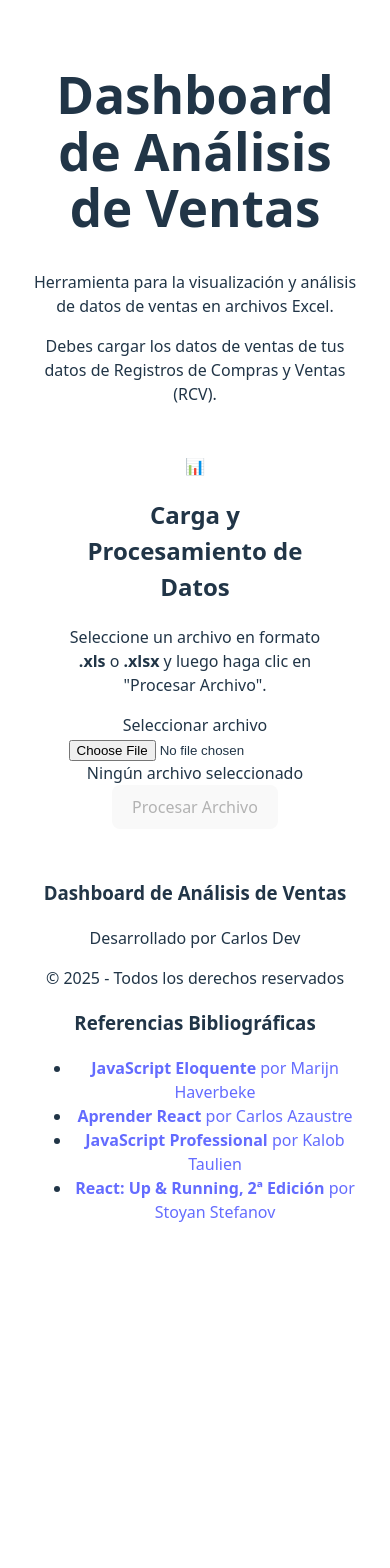
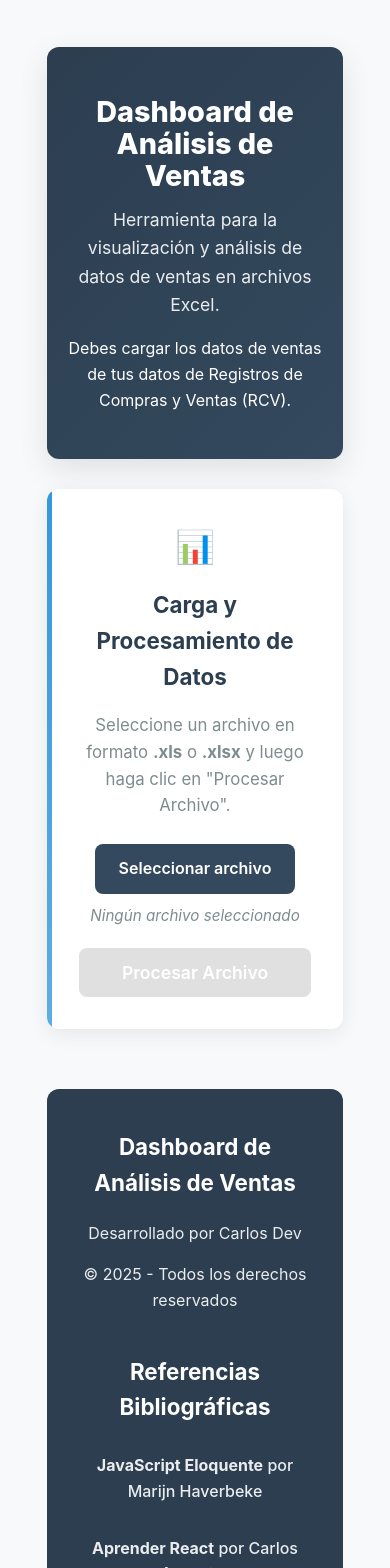
Before and after one commit to oqowiiiwiiwiuau-ctrl/Grafica-rcv, a React (Vite) app: page / in a window 390 px wide. Shown: the top 1568 px of the page. Before the commit the page ends 1272 px from the top, so only its background shows below. Built offline with nearby package versions, Linux system fonts and the light colour scheme.

Commit message:
feat: Mejoramos colores

```diff
--- a/src/SalesDashboard.css
+++ b/src/SalesDashboard.css
@@ -1,12 +1,418 @@
+:root {
+    --primary-color: #2c3e50;
+    --secondary-color: #34495e;
+    --accent-color: #3498db;
+    --accent-light: #5dade2;
+    --background-color: #f8f9fa;
+    --card-background: #ffffff;
+    --text-color: #2c3e50;
+    --text-light: #7f8c8d;
+    --border-color: #e0e0e0;
+    --shadow-color: rgba(0, 0, 0, 0.08);
+    --success-color: #27ae60;
+    --error-color: #e74c3c;
+    --warning-color: #f39c12;
+}
+
+* {
+    box-sizing: border-box;
+}
+
+body {
+    font-family: 'Inter', -apple-system, BlinkMacSystemFont, 'Segoe UI', 'Roboto', 'Oxygen', 'Ubuntu', 'Cantarell', 'Fira Sans', 'Droid Sans', 'Helvetica Neue', sans-serif;
+    background-color: var(--background-color);
+    color: var(--text-color);
+    margin: 0;
+    padding: 0;
+    line-height: 1.6;
+}
+
+.dashboard {
+    max-width: 1400px;
+    margin: 0 auto;
+    padding: 20px;
+}
+
+/* Header Styles */
+.header {
+    background: linear-gradient(135deg, var(--primary-color) 0%, var(--secondary-color) 100%);
+    color: white;
+    padding: 40px 30px;
+    border-radius: 12px;
+    margin-bottom: 30px;
+    box-shadow: 0 10px 30px rgba(0, 0, 0, 0.1);
+}
+
+.header-content {
+    max-width: 800px;
+    margin: 0 auto;
+    text-align: center;
+}
+
+.header h1 {
+    font-size: 2.8rem;
+    font-weight: 800;
+    margin-bottom: 15px;
+    color: white;
+}
+
+.header .subtitle {
+    font-size: 1.2rem;
+    color: rgba(255, 255, 255, 0.9);
+    margin-top: 0;
+    font-weight: 400;
+}
+
+/* Card Styles */
+.container {
+    display: flex;
+    flex-direction: column;
+    gap: 25px;
+}
+
+.card {
+    background-color: var(--card-background);
+    padding: 30px;
+    border-radius: 12px;
+    box-shadow: 0 5px 20px var(--shadow-color);
+    transition: transform 0.3s ease, box-shadow 0.3s ease;
+    position: relative;
+    overflow: hidden;
+}
+
+.card:hover {
+    transform: translateY(-5px);
+    box-shadow: 0 15px 35px rgba(0, 0, 0, 0.1);
+}
+
+.card::before {
+    content: '';
+    position: absolute;
+    top: 0;
+    left: 0;
+    width: 5px;
+    height: 100%;
+    background: linear-gradient(to bottom, var(--accent-color), var(--accent-light));
+}
+
+.section-icon {
+    font-size: 2rem;
+    margin-bottom: 15px;
+}
+
+.card-title {
+    font-size: 1.8rem;
+    font-weight: 700;
+    margin-top: 0;
+    margin-bottom: 10px;
+    color: var(--primary-color);
+}
+
+.card-description {
+    font-size: 1.05rem;
+    color: var(--text-light);
+    margin-bottom: 25px;
+    line-height: 1.6;
+}
+
+.card-description-small {
+    font-size: 0.95rem;
+    color: var(--text-light);
+    margin-bottom: 15px;
+}
+
+/* Upload Section */
+.upload-section {
+    text-align: center;
+}
+
+.upload-controls {
+    display: flex;
+    flex-direction: column;
+    align-items: center;
+    gap: 20px;
+    margin-top: 20px;
+}
+
+.file-input-label {
+    display: flex;
+    flex-direction: column;
+    align-items: center;
+    gap: 10px;
+    cursor: pointer;
+}
+
+.file-input-button {
+    background-color: var(--secondary-color);
+    color: white;
+    padding: 12px 24px;
+    border-radius: 8px;
+    font-weight: 600;
+    transition: background-color 0.3s ease;
+}
+
+.file-input-button:hover {
+    background-color: var(--primary-color);
+}
+
+.file-input {
+    opacity: 0;
+    position: absolute;
+    width: 0.1px;
+    height: 0.1px;
+    overflow: hidden;
+}
+
+.file-name {
+    font-size: 0.95rem;
+    color: var(--text-light);
+    font-style: italic;
+}
+
+/* Button Styles */
+.button {
+    background: linear-gradient(to right, var(--accent-color), var(--accent-light));
+    color: white;
+    padding: 14px 32px;
+    border: none;
+    border-radius: 8px;
+    cursor: pointer;
+    font-size: 1.1rem;
+    font-weight: 600;
+    transition: all 0.3s ease;
+    display: flex;
+    align-items: center;
+    gap: 10px;
+    box-shadow: 0 4px 15px rgba(52, 152, 219, 0.3);
+}
+
+.button:hover {
+    transform: translateY(-2px);
+    box-shadow: 0 6px 20px rgba(52, 152, 219, 0.4);
+}
+
+.button:disabled {
+    background: var(--border-color);
+    cursor: not-allowed;
+    transform: none;
+    box-shadow: none;
+}
+
+/* Spinner */
+.spinner {
+    width: 20px;
+    height: 20px;
+    border: 3px solid rgba(255, 255, 255, 0.3);
+    border-radius: 50%;
+    border-top-color: white;
+    animation: spin 1s ease-in-out infinite;
+}
+
+.spinner.large {
+    width: 40px;
+    height: 40px;
+    margin: 0 auto 20px;
+}
+
+@keyframes spin {
+    to { transform: rotate(360deg); }
+}
+
+/* Alert Messages */
+.alert-message {
+    background-color: rgba(231, 76, 60, 0.1);
+    color: var(--error-color);
+    padding: 15px 20px;
+    border-radius: 8px;
+    margin-bottom: 20px;
+    text-align: center;
+    font-weight: 600;
+    border-left: 4px solid var(--error-color);
+}
+
+.success-message {
+    background-color: rgba(39, 174, 96, 0.1);
+    color: var(--success-color);
+    padding: 15px 20px;
+    border-radius: 8px;
+    margin-bottom: 20px;
+    text-align: center;
+    font-weight: 600;
+    border-left: 4px solid var(--success-color);
+}
+
+/* Loading Card */
+.loading-card {
+    text-align: center;
+    padding: 50px 30px;
+    font-size: 1.2rem;
+    color: var(--text-light);
+}
+
+/* Two Column Layout */
+.two-column-layout {
+    display: grid;
+    grid-template-columns: 1fr 1fr;
+    gap: 25px;
+    align-items: flex-start;
+}
+
+/* Table Styles */
+.table-container {
+    overflow-x: auto;
+    margin-top: 20px;
+    border-radius: 8px;
+    border: 1px solid var(--border-color);
+}
+
+table {
+    width: 100%;
+    border-collapse: collapse;
+    font-size: 0.95rem;
+}
+
+table th, table td {
+    padding: 15px;
+    text-align: left;
+    border-bottom: 1px solid var(--border-color);
+}
+
+table th {
+    background-color: #f5f7f9;
+    font-weight: 600;
+    color: var(--primary-color);
+}
+
+table tr:last-child td {
+    border-bottom: none;
+}
+
+table tr:hover {
+    background-color: #f8f9fa;
+}
+
+.summary-table th {
+    width: 40%;
+}
+
+.summary-table td {
+    font-weight: 600;
+    color: var(--accent-color);
+}
+
+.no-duplicates {
+    color: var(--success-color);
+    font-style: italic;
+    text-align: center;
+    padding: 20px;
+}
+
+/* Graph Styles */
+.graph-card {
+    width: 100%;
+}
+
+.graph-container {
+    margin-bottom: 40px;
+    padding-bottom: 30px;
+    border-bottom: 1px solid var(--border-color);
+}
+
+.graph-container:last-child {
+    border-bottom: none;
+    margin-bottom: 0;
+    padding-bottom: 0;
+}
+
+.graph-title {
+    font-size: 1.5rem;
+    font-weight: 700;
+    margin-top: 0;
+    margin-bottom: 10px;
+    color: var(--primary-color);
+}
+
+.graph-description {
+    font-size: 1rem;
+    color: var(--text-light);
+    margin-bottom: 20px;
+}
+
+.graph {
+    border: 1px solid var(--border-color);
+    border-radius: 8px;
+    overflow: hidden;
+    background-color: var(--card-background);
+}
+
+/* Footer Styles */
+.footer {
+    background-color: var(--primary-color);
+    color: white;
+    padding: 40px 0;
+    margin-top: 60px;
+    border-radius: 12px;
+}
+
+.footer-content {
+    max-width: 1200px;
+    margin: 0 auto;
+    display: grid;
+    grid-template-columns: 1fr 1fr;
+    gap: 40px;
+    padding: 0 30px;
+}
+
+.footer-section h3 {
+    font-size: 1.4rem;
+    margin-top: 0;
+    margin-bottom: 20px;
+    color: white;
+}
+
+.footer-section p {
+    margin-bottom: 10px;
+    opacity: 0.9;
+}
+
+.references-list {
+    list-style: none;
+    padding: 0;
+    margin: 0;
+}
+
+.references-list li {
+    margin-bottom: 15px;
+}
+
+.references-list a {
+    color: white;
+    text-decoration: none;
+    opacity: 0.9;
+    transition: opacity 0.3s ease;
+    display: block;
+    padding: 8px 0;
+}
+
+.references-list a:hover {
+    opacity: 1;
+    text-decoration: underline;
+}
+
+/* Utility Classes */
+.mt-30 {
+    margin-top: 30px;
+}
+
 /* ========================================
    ESTILOS PARA DATOS GENERALES - CUADRO VISIBLE
    ======================================== */
 
 /* Card de datos generales */
 .datos-generales-card {
-    background: linear-gradient(135deg, #f8f9fa 0%, #ffffff 100%);
+    background: #ffffff;
     border: 2px solid var(--accent-color);
-    box-shadow: 0 8px 30px rgba(52, 152, 219, 0.15);
+    box-shadow: 0 8px 30px rgba(52, 152, 219, 0.12);
 }
 
 .datos-generales-card::before {
@@ -28,7 +434,7 @@
     align-items: center;
     gap: 1rem;
     padding: 1.2rem 1.5rem;
-    background: var(--card-background);
+    background: #ffffff;
     border-radius: 12px;
     border: 1px solid var(--border-color);
     transition: all 0.3s ease;
@@ -49,7 +455,7 @@
     display: flex;
     align-items: center;
     justify-content: center;
-    background: rgba(52, 152, 219, 0.1);
+    background: rgba(52, 152, 219, 0.08);
     border-radius: 50%;
     flex-shrink: 0;
 }
@@ -82,42 +488,42 @@
 
 /* Colores específicos para cada tipo de dato */
 .dato-item:nth-child(1) .dato-icon {
-    background: rgba(46, 204, 113, 0.15);
+    background: rgba(46, 204, 113, 0.12);
 }
 .dato-item:nth-child(1) .dato-valor {
     color: #27ae60;
 }
 
 .dato-item:nth-child(2) .dato-icon {
-    background: rgba(230, 126, 34, 0.15);
+    background: rgba(230, 126, 34, 0.12);
 }
 .dato-item:nth-child(2) .dato-valor {
     color: #e67e22;
 }
 
 .dato-item:nth-child(3) .dato-icon {
-    background: rgba(52, 152, 219, 0.15);
+    background: rgba(52, 152, 219, 0.12);
 }
 .dato-item:nth-child(3) .dato-valor {
     color: #3498db;
 }
 
 .dato-item:nth-child(4) .dato-icon {
-    background: rgba(155, 89, 182, 0.15);
+    background: rgba(155, 89, 182, 0.12);
 }
 .dato-item:nth-child(4) .dato-valor {
     color: #9b59b6;
 }
 
 .dato-item:nth-child(5) .dato-icon {
-    background: rgba(26, 188, 156, 0.15);
+    background: rgba(26, 188, 156, 0.12);
 }
 .dato-item:nth-child(5) .dato-valor {
     color: #1abc9c;
 }
 
 .dato-item:nth-child(6) .dato-icon {
-    background: rgba(231, 76, 60, 0.15);
+    background: rgba(231, 76, 60, 0.12);
 }
 .dato-item:nth-child(6) .dato-valor {
     color: #e74c3c;
@@ -180,3 +586,67 @@
         font-size: 1.1rem;
     }
 }
+
+/* ========================================
+   RESPONSIVE GENERAL
+   ======================================== */
+
+@media (max-width: 1024px) {
+    .two-column-layout {
+        grid-template-columns: 1fr;
+    }
+
+    .footer-content {
+        grid-template-columns: 1fr;
+        gap: 30px;
+    }
+}
+
+@media (max-width: 768px) {
+    .dashboard {
+        padding: 15px;
+    }
+
+    .header {
+        padding: 30px 20px;
+    }
+
+    .header h1 {
+        font-size: 2.2rem;
+    }
+
+    .header .subtitle {
+        font-size: 1.1rem;
+    }
+
+    .card {
+        padding: 20px;
+    }
+
+    .card-title {
+        font-size: 1.6rem;
+    }
+
+    .upload-controls {
+        flex-direction: column;
+    }
+
+    .button {
+        width: 100%;
+        justify-content: center;
+    }
+}
+
+@media (max-width: 480px) {
+    .header h1 {
+        font-size: 1.8rem;
+    }
+
+    .card-title {
+        font-size: 1.4rem;
+    }
+
+    table th, table td {
+        padding: 10px;
+    }
+}
```
